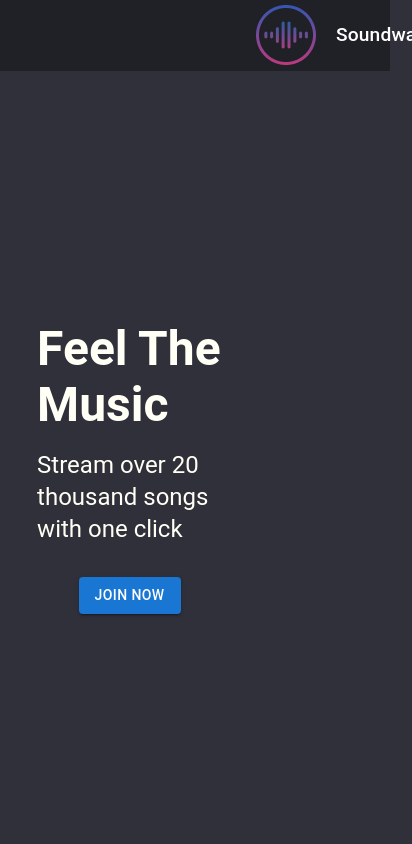
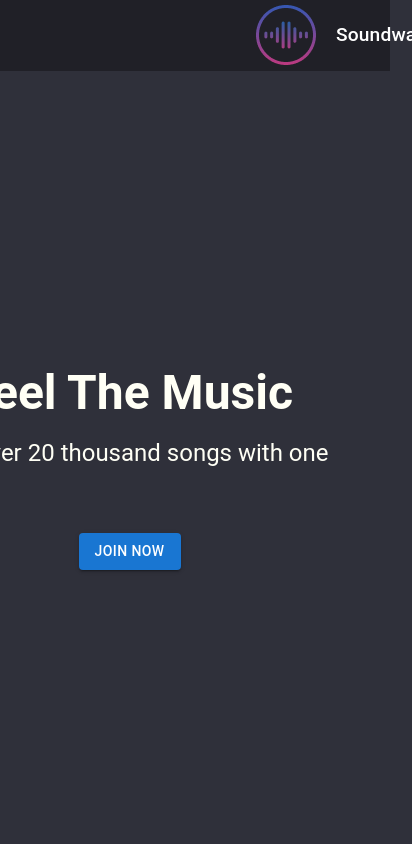
Before and after one commit to Mar-carranza/Soundwave, a React (Create React App) app: page / in a window 390 px wide. Shown: the top 844 px of the page, 412 px wide, since content can reach past the window. Built offline with nearby package versions, Linux system fonts and the light colour scheme.

Commit message:
detalles css

```diff
--- a/src/App.css
+++ b/src/App.css
@@ -2,6 +2,8 @@
 body{
   background-color: #2F303A;
   font-family:'Poppins', sans-serif;
+
+
 
 }
 
@@ -11,13 +13,13 @@ body{
   }
 }
 
-@media (max-width: 700px) {
-  .text {
+@media (max-width: 960px) {
+  .textHome{
     display: flex;
     flex-direction: column;
+    justify-content:center;
     align-items: center;
-    justify-content:center;
-    padding: 10rem;
+    padding: 1rem;
   }
 }
 
@@ -40,6 +42,10 @@ body{
 
   }
 }
+
+#Footer {
+
+}
 /*
 #circulo{
   height:100px;
--- a/src/components/Discover.js
+++ b/src/components/Discover.js
@@ -34,7 +34,7 @@ function Discover(){
               <Typography variant='h6' color= '#FFFFF5' marginTop= '2rem'>By joining you can benefit by listening to the latest albums relased.</Typography>
             </Box>
             <Box>
-                <img src={covers} alt='imagen de albums' style={{ width:'50%', display: 'flex', justifyContent:'center'}} />
+              <img src={covers} alt='imagen de albums' style={{ width:'50%', display: 'flex', justifyContent:'center'}}/>
             </Box>
           </Box>
         </section>
--- a/src/components/Home.js
+++ b/src/components/Home.js
@@ -5,11 +5,11 @@ import { Button, Box, Typography } from '@mui/material';
 
 function Home(){
     return(
-      <section id="Home" style={{backgroundColor:'#2F303A', display:'flex', alignItems:'center', justifyContent: 'space-around', paddingTop: '10%', height: '100vh'}}>
-        <Box className= 'imagenmujer' >
-          <img src={imagenmujer} alt='imagen mujer' style={{width:'70%'}} />
+      <section id="Home" style={{backgroundColor:'#2F303A', display:'flex', alignItems:'center', justifyContent: 'space-around', paddingTop: '10%', minHeight: '100vh'}}>
+        <Box className= 'imagenmujer'>
+          <img src={imagenmujer} alt='imagen mujer' style={{width:'70%'}}/>
         </Box>
-        <Box className="text" style={{marginLeft: '-35%'}}>
+        <Box className="textHome" style={{marginLeft: '-35%'}}>
           <Typography variant='h3' paragraph color='#fffff5' style={{fontWeight: 'bold'}}>Feel The Music</Typography>
           <Typography variant= 'h5' color='#fffff5' style={{paddingBottom:'2rem'}}>Stream over 20 thousand songs with one click</Typography>
           <Button variant="contained" color="primary"> Join Now </Button>
--- a/src/components/Join.js
+++ b/src/components/Join.js
@@ -8,11 +8,9 @@ import Footer from './Footer'
 function Join() {
     return (
       <>
-      <section id="join" style={{height: '100vh',gap:'5rem',padding:'2rem', display: "flex", justifyContent: "center", alignItems: "center"}}>
-          <Box className='text' style={{display:'flex'}}>
-          <Typography variant="h2" paragraph color='#fffff5' style={{fontWeight: "600"}}>Join the <span style={{color: "#d3007b",fontWeight: "600"}}>fun.</span></Typography>
-
-
+        <section id="join" style={{height: '100vh',gap:'5rem',padding:'2rem', display: 'flex', justifyContent: 'center', alignItems: 'center', minHeight:'100vh'}}>
+          <Box className='textJoin' style={{display:'flex'}}>
+            <Typography variant="h2" paragraph color='#fffff5' style={{fontWeight: "600", paddingTop:'2rem'}}>Join the <span style={{color: "#d3007b",fontWeight: "600"}}>fun.</span></Typography>
           </Box>
           <Box style={{background:'#202027', padding:'1.5rem', borderRadius:'0.5rem', display:'flex', flexDirection:'column', justifyContent:"flexStart", gap:'1rem', width:'20rem'}}>
             <FormControl>
@@ -34,7 +32,6 @@ function Join() {
           </Box>
         </section>
         <Footer/>
-
       </>
 
 
--- a/src/components/Navbar.js
+++ b/src/components/Navbar.js
@@ -4,8 +4,8 @@ import logo from '../images/logo.png';
 
 function Navbar(){
     return(
-       <section>
-        <AppBar   position='fixed' style={{backgroundColor: '#202027', boxShadow: '0px 0px 0px 0px', color: 'white'}}>
+      <>
+        <AppBar position='fixed' style={{backgroundColor: '#202027', boxShadow: '0px 0px 0px 0px', color: 'white', maxWidth:'100%',minWidth:'100% '}}>
             <Toolbar>
               <Box className="nav" style={{display:'flex', justifyItem:'center', alignItems:'center',marginLeft:'15rem', marginRight:'27rem'}}>
                 <img src={logo} alt='logo de aplicacion'/>
@@ -15,13 +15,10 @@ function Navbar(){
                 <Button href='#discover' style= {{color:'#fffff5', textTransform: "capitalize",fontSize:'1rem'}}>Discover</Button>
                 <Button href="#join" style= {{color:'#fffff5',textTransform: "capitalize", fontSize:'1rem'}}> Join </Button>
               </Stack>
-
-
             </Toolbar>
         </AppBar>
-       </section>
+       </>
     )
 }
 
-
 export default Navbar;
```
Lines whose indentation alone changed are shown as unchanged.
